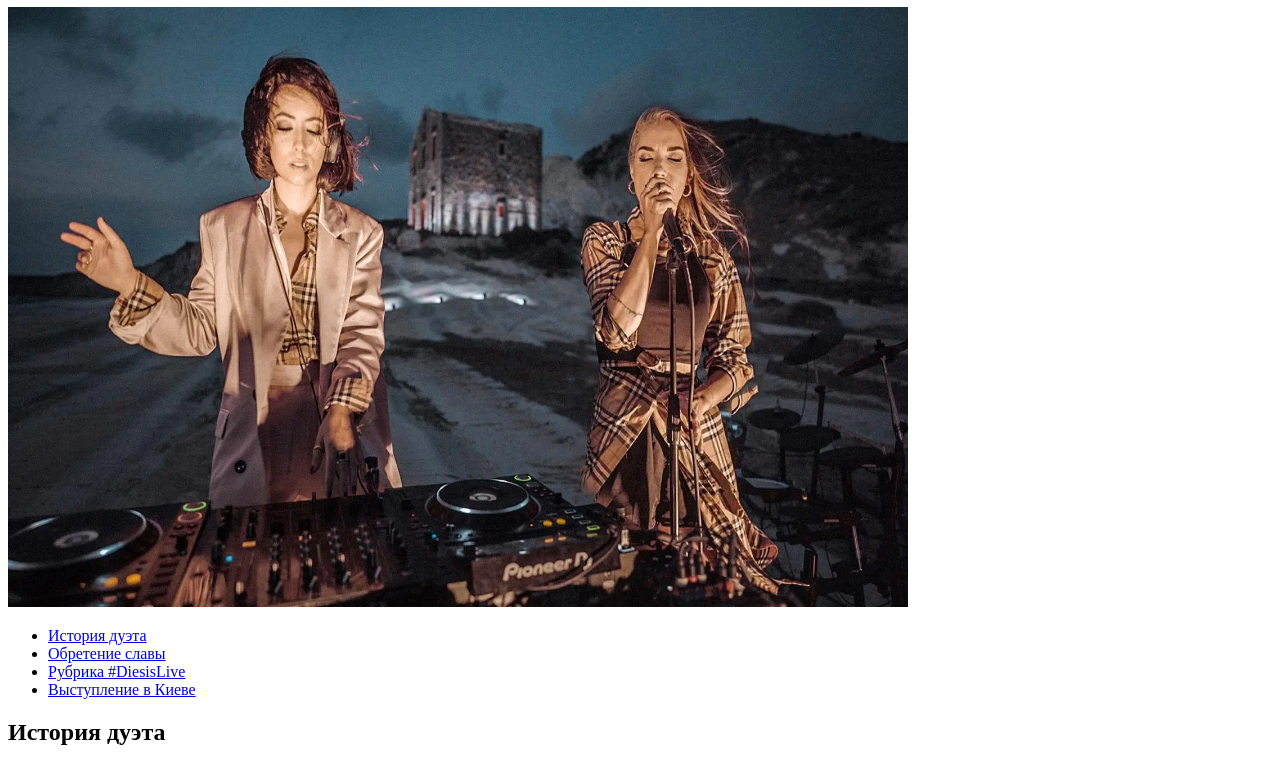
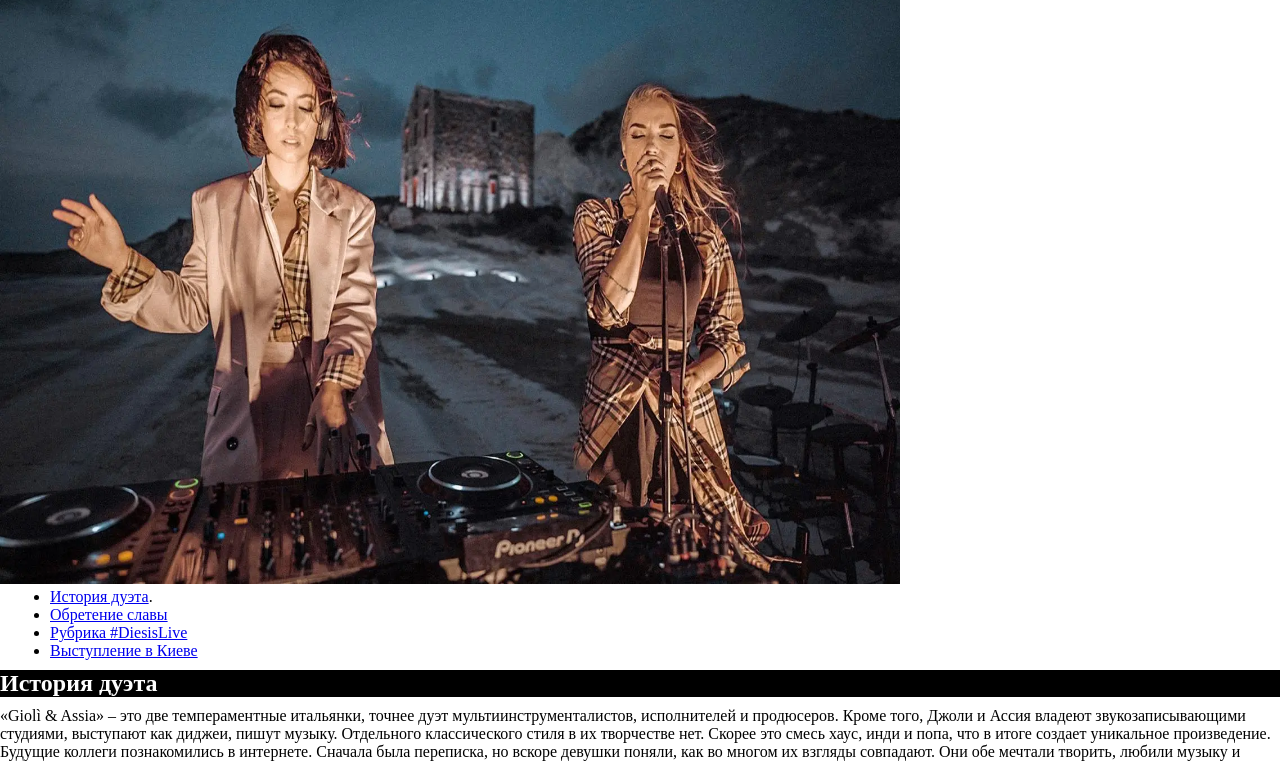
Before and after one commit to Poolubo/MoscowCodingSchool, a plain HTML site: page Project1/Project1.html in a window 1280 px wide. Shown: the part 73-836 px from the top of the page. Drawn offline with Linux system fonts and the light colour scheme.

Commit message:
Update Project1.html

```diff
--- a/Project1/Project1.html
+++ b/Project1/Project1.html
@@ -3,13 +3,14 @@
         <head>
             <title>Биография и личная жизнь Giol & Assia, их карьера и успех музыкантов</title>
             <meta charset="UTF-8"/>
+            <link rel="stylesheet" href="project1.css"/>
         </head>
         <body>
             <h1 id="TObegin">Giolì & Assia</h1>
             <img src="images/Head.jpg" width="900" height="600" alt="Giolo and Assia"/>
 
             <ul>
-                <li><a href="#Chapter-one">История дуэта</a></li>
+                <li><a href="#Chapter-one">История дуэта</a>.</li>
                 <li><a href="#chapter-two">Обретение славы</a></li>
                 <li><a href="#chapter-three">Рубрика #DiesisLive</a></li>
                 <li><a href="#chapter-four">Выступление в Киеве</a></li>
```
